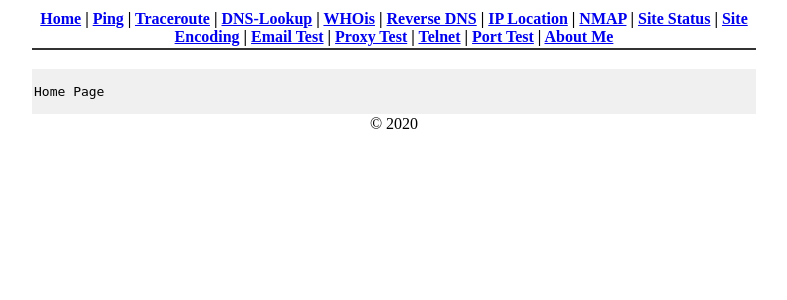
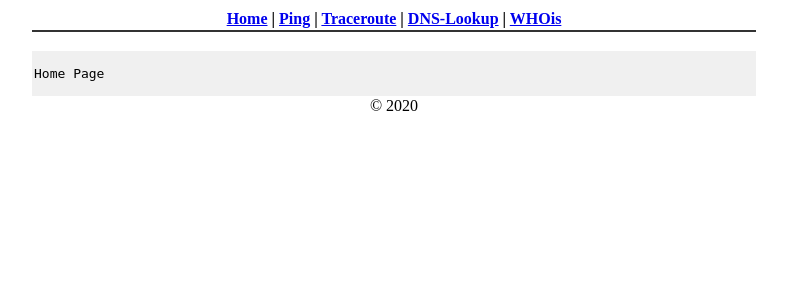
Before and after one commit to statusxt/flask_web, a Flask app: page / in a window 1280 px wide. Shown: the top 300 px of the page, without its empty margins (246-1033 px from the left). Run offline with Flask 2, Linux system fonts and the light colour scheme.

Commit message:
Update base.html

```diff
--- a/templates/base.html
+++ b/templates/base.html
@@ -11,7 +11,7 @@
         <div id="navigation" align="center" style="width: 720px ; border-bottom: 2px solid #333 ;padding: 2px ; margin: 0px auto">
             {% block menu %}
             <div id="menu" align="center">
-                <b><a href="/">Home</a> | <a href="/ping/">Ping</a> | <a href="/traceroute/">Traceroute</a> | <a href="/dns-lookup/">DNS-Lookup</a> | <a href="/whois/">WHOis</a> | <a href="/reverse/">Reverse DNS</a> | <a href="/country/">IP Location</a> | <a href="/nmap/">NMAP</a> | <a href="/url-status/">Site Status</a> | <a href="/encoding/">Site Encoding</a> | <a href="/email-check/">Email Test</a> | <a href="/proxy/">Proxy Test</a> | <a href="/telnet/">Telnet</a> | <a href="/port-check/">Port Test</a> | <a href="/about/">About Me</a>
+                <b><a href="/">Home</a> | <a href="/ping/">Ping</a> | <a href="/traceroute/">Traceroute</a> | <a href="/dns-lookup/">DNS-Lookup</a> | <a href="/whois/">WHOis</a>
                 </b>
             </div>
             {% endblock %}
```
